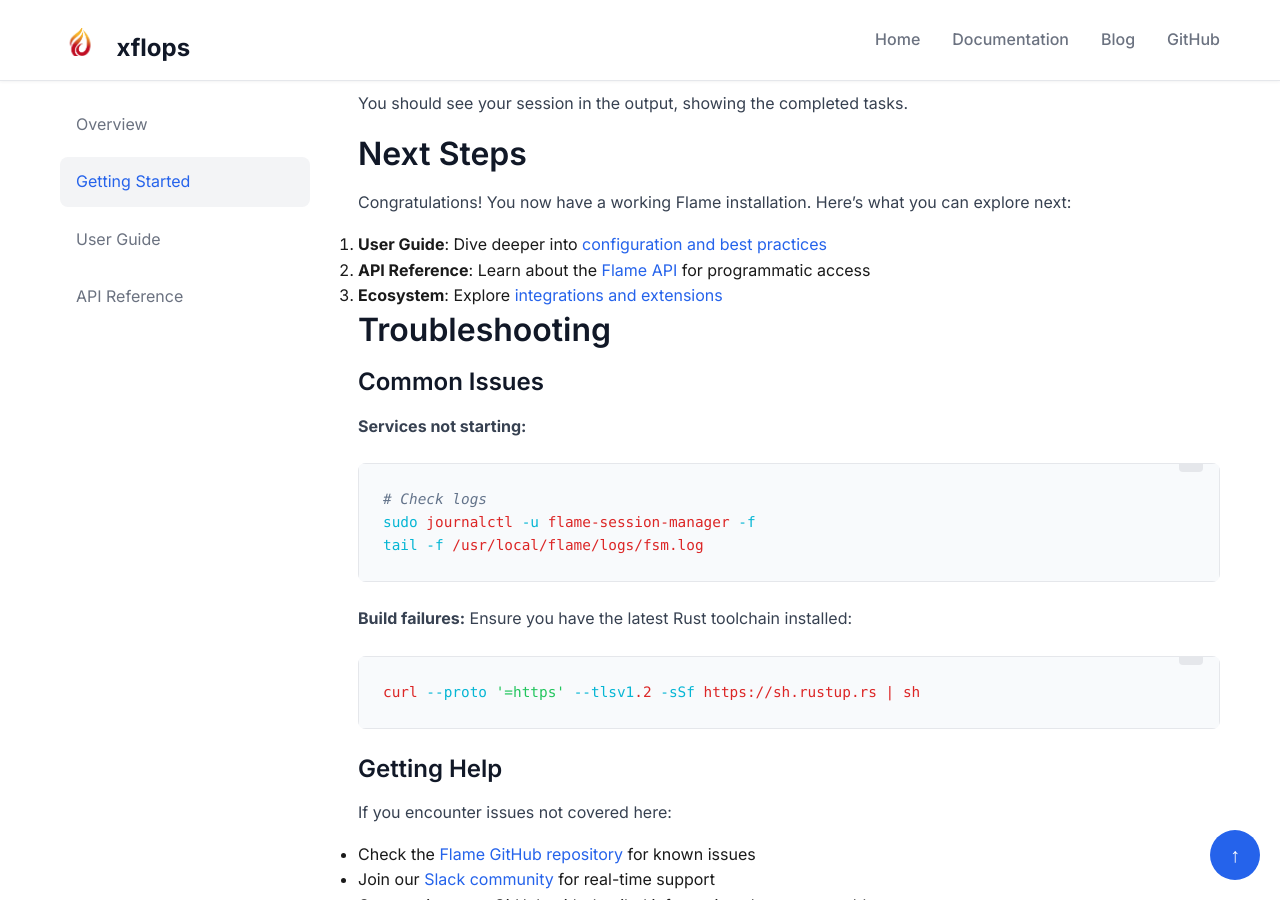
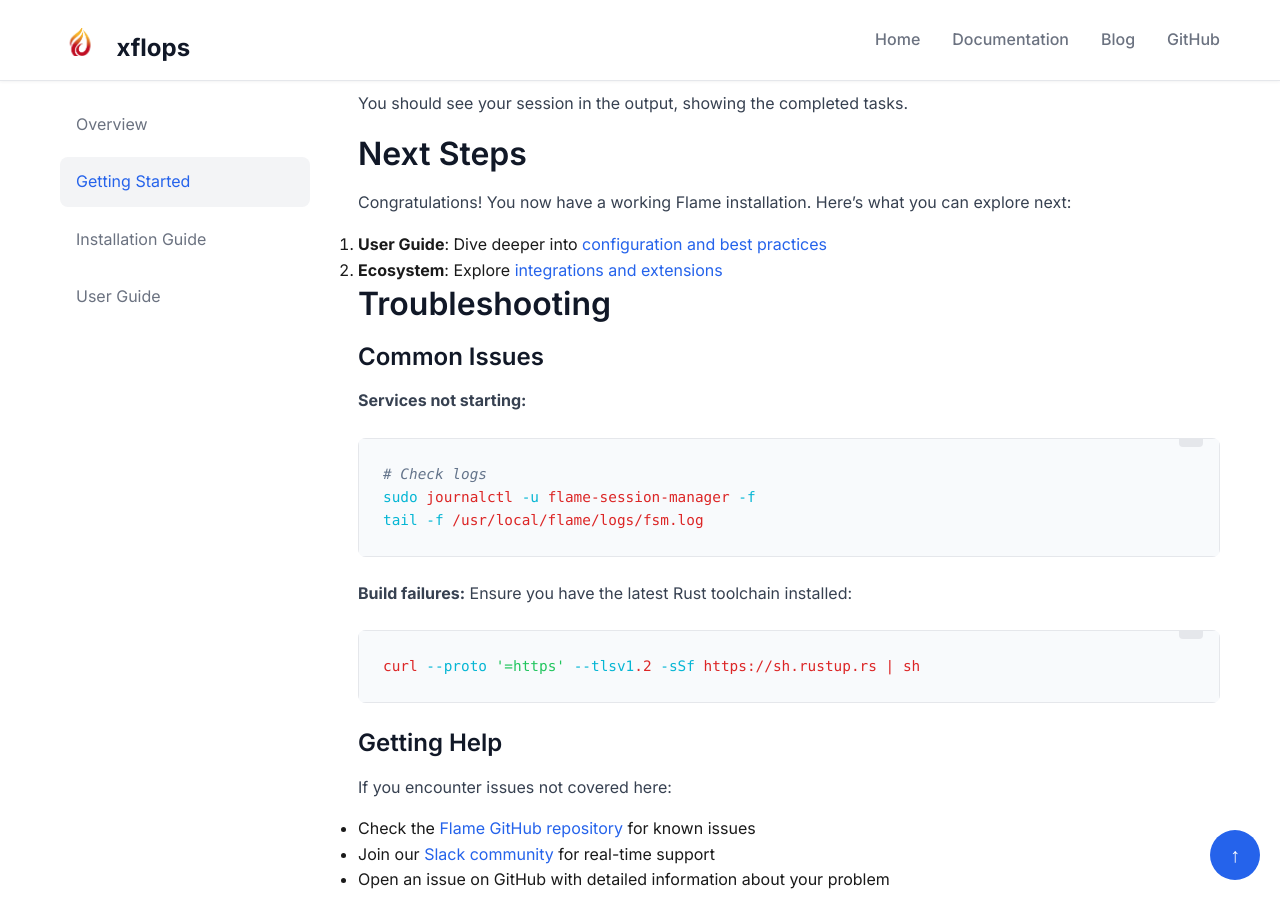
Before and after one commit to xflops/xflops.github.io, a Jekyll site: the page built from _docs/getting-started.md, in a window 1280 px wide and 900 px high, scrolled down 3035 px. Built offline with Jekyll 4.4.1, drawn with Linux system fonts in a browser that asks for light colours.

Commit message:
fix(docs): remove api-reference and add installation link in docs layout (#10)
* fix(docs): remove api-reference link and add installation link in docs layout

- Removed API Reference nav item from docs sidebar
- Added Installation Guide nav item after Getting Started

Fixes #8

* fix: remove broken api-reference link from getting-started.md

---------

Co-authored-by: Charlie (Firewood Dev) <charlie@firewood.dev>
Co-authored-by: charlie <charlie@xflops.dev>

```diff
--- a/_docs/getting-started.md
+++ b/_docs/getting-started.md
@@ -132,8 +132,7 @@ You should see your session in the output, showing the completed tasks.
 Congratulations! You now have a working Flame installation. Here's what you can explore next:
 
 1. **User Guide**: Dive deeper into [configuration and best practices](/docs/user-guide/)
-2. **API Reference**: Learn about the [Flame API](/docs/api-reference/) for programmatic access
-3. **Ecosystem**: Explore [integrations and extensions](/docs/ecosystem/)
+2. **Ecosystem**: Explore [integrations and extensions](/docs/ecosystem/)
 
 ## Troubleshooting
 
--- a/_layouts/docs.html
+++ b/_layouts/docs.html
@@ -16,10 +16,10 @@ layout: default
                             <a href="/docs/getting-started/" class="docs-nav-link">Getting Started</a>
                         </li>
                         <li class="docs-nav-item">
-                            <a href="/docs/user-guide/" class="docs-nav-link">User Guide</a>
+                            <a href="/docs/installation/" class="docs-nav-link">Installation Guide</a>
                         </li>
                         <li class="docs-nav-item">
-                            <a href="/docs/api-reference/" class="docs-nav-link">API Reference</a>
+                            <a href="/docs/user-guide/" class="docs-nav-link">User Guide</a>
                         </li>
                     </ul>
                 </nav>
```
